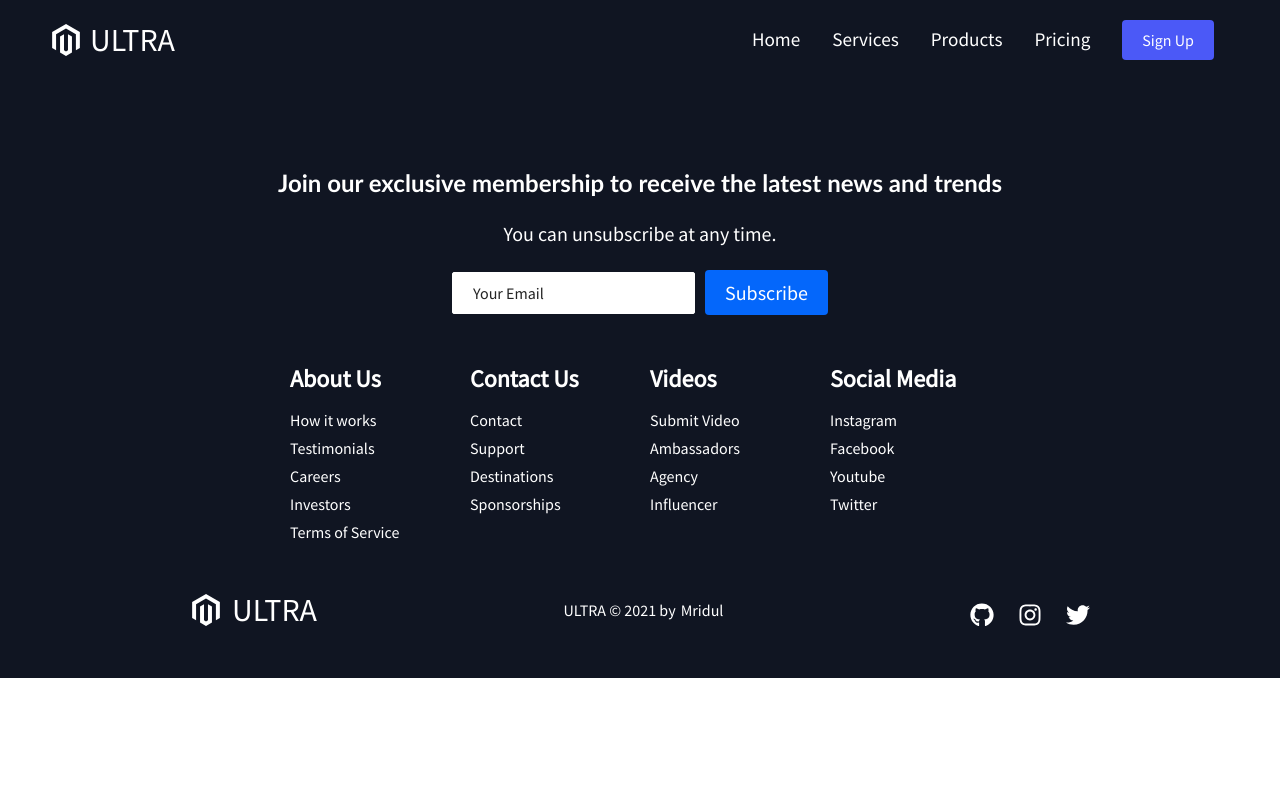
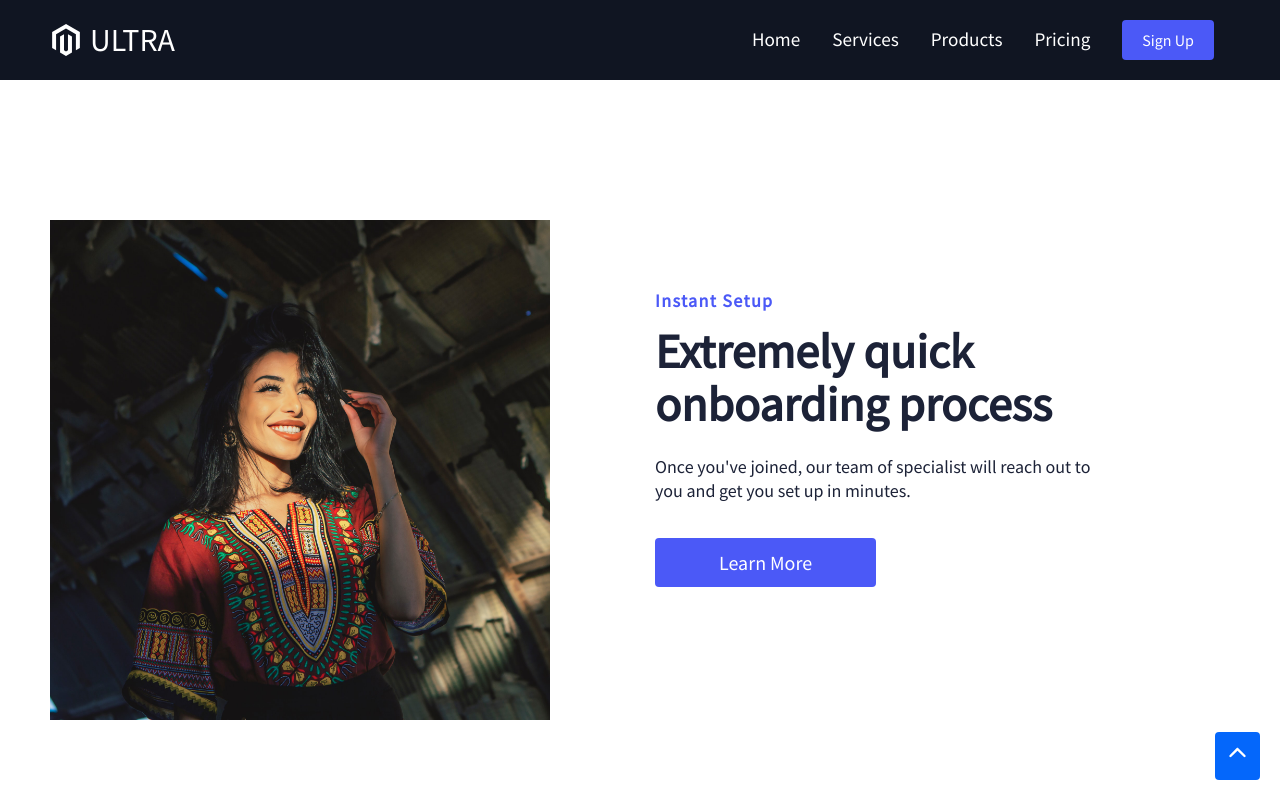
Before and after one commit to Mridul2820/product-landing, a React (Create React App) app: page /products in a window 1280 px wide. Shown: the top 800 px of the page. Built offline with nearby package versions, Linux system fonts and the light colour scheme.

Commit message:
scroll to top

```diff
--- a/src/App.js
+++ b/src/App.js
@@ -2,9 +2,12 @@ import React from 'react'
 import { BrowserRouter as Router, Switch, Route } from 'react-router-dom'
 import Footer from './components/Footer'
 import GlobalStyle from './components/GlobalStyles'
+import InfoSection from './components/InfoSection'
 
 // Components & Pages
 import Navbar from './components/Navbar'
+import ScrollToTop from './components/ScrollToTop'
+import { homeObjOne, homeObjTwo } from './data/HomeData'
 import HomePage from './pages/HomePage'
 import Pricing from './pages/Pricing'
 
@@ -12,12 +15,23 @@ const App = () => {
     return (
         <Router>
             <GlobalStyle />
+            <ScrollToTop />
             <Navbar />
             <Switch>
                 <Route path="/" exact component={HomePage}/>
             </Switch>
             <Switch>
-                <Route path="/pricing" exact component={Pricing}/>
+                <Route path="/services">
+                    <InfoSection {...homeObjOne} />
+                </Route>
+            </Switch>
+            <Switch>
+                <Route path="/products">
+                    <InfoSection {...homeObjTwo} />
+                </Route>
+            </Switch>
+            <Switch>
+                <Route path="/pricing" component={Pricing}/>
             </Switch>
             <Footer />
         </Router>
--- a/src/components/GlobalStyles.js
+++ b/src/components/GlobalStyles.js
@@ -6,6 +6,14 @@ const GlobalStyle = createGlobalStyle`
         padding: 0;
         box-sizing: border-box;
         font-family: 'Source Sans Pro', sans-serif;
+    }
+
+    body {
+        scroll-behavior: smooth;
+    }
+
+    a {
+        text-decoration: none;
     }
 `
 
--- /dev/null
+++ b/src/components/ScrollToTop.js
@@ -0,0 +1,31 @@
+
+import { IoIosArrowUp } from 'react-icons/io'
+import { StyledButton } from './GlobalStyles'
+import styled from 'styled-components'
+
+const ScrollToTop = () => {
+    const scrollToPageTop = () => {
+        window.scrollTo(0, 0);
+    }
+
+    return (
+        <ScrollTop>
+            <StyledButton onClick={scrollToPageTop}>
+                <IoIosArrowUp />
+            </StyledButton>
+        </ScrollTop>
+    )
+}
+
+const ScrollTop = styled.div`
+    position: fixed;
+    bottom: 20px;
+    right: 20px;
+
+    ${StyledButton} {
+        padding: 8px 10px;
+        font-size: 25px;
+    }
+`
+
+export default ScrollToTop
```
